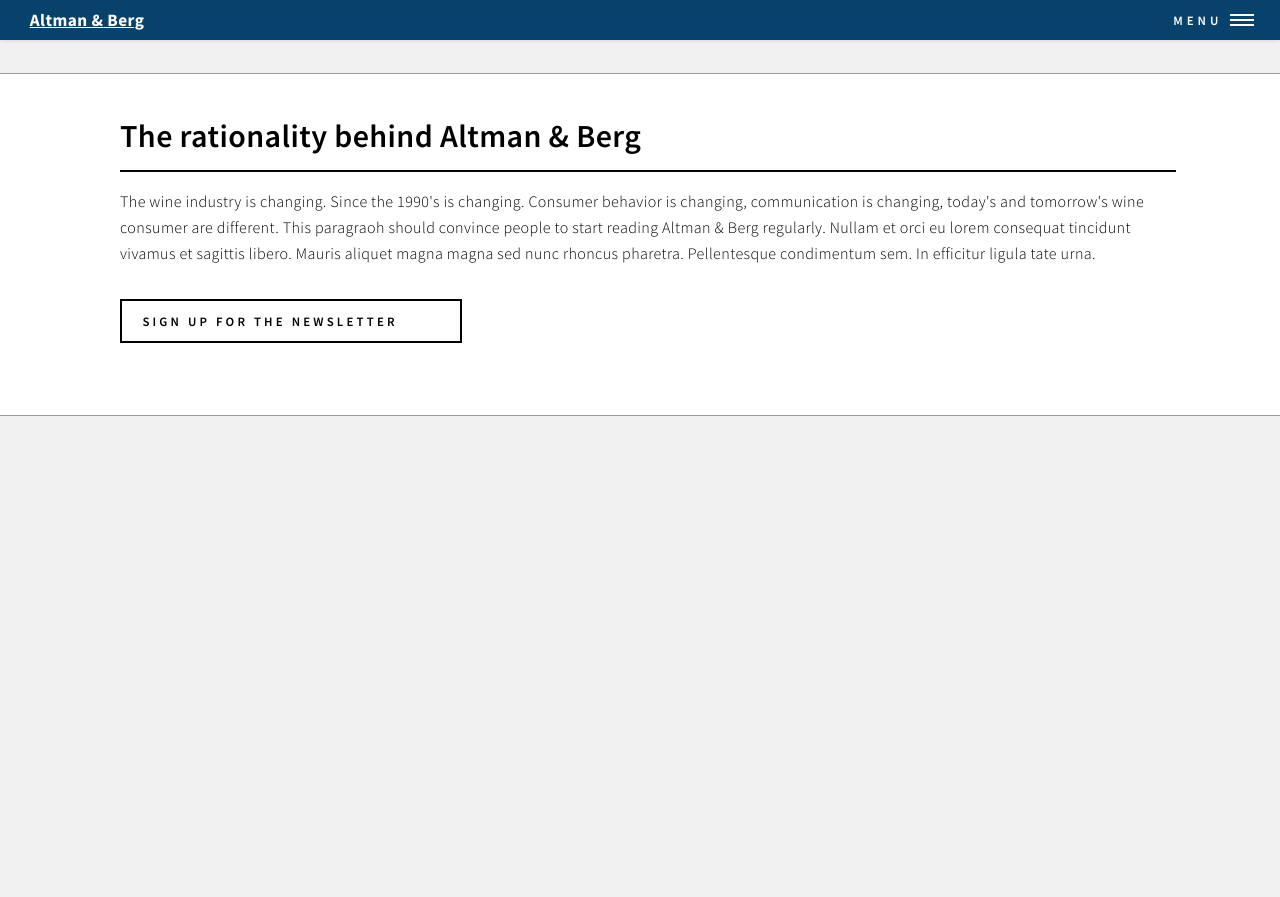
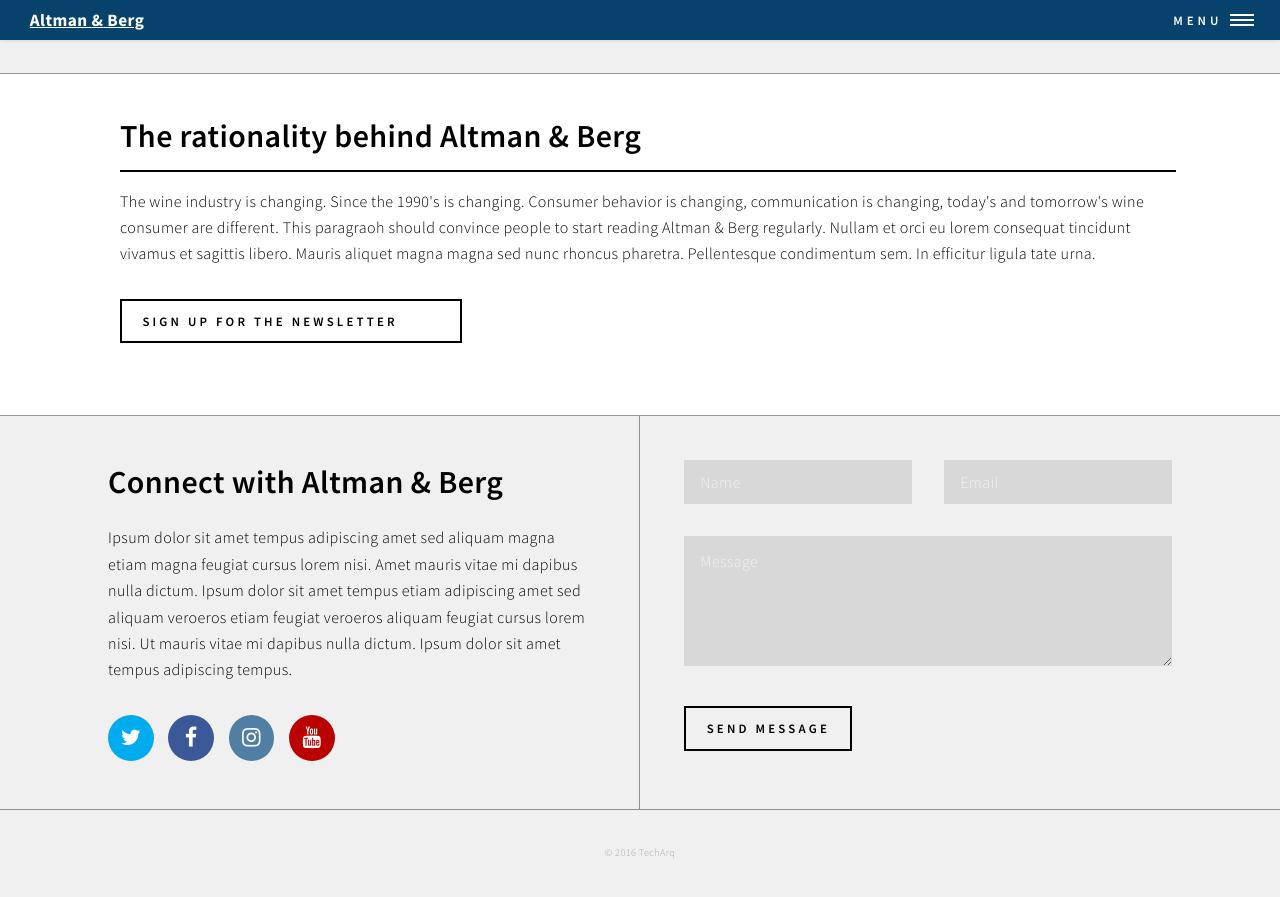
Before and after one commit to gasparlg/jekyll-test-one, a Jekyll site: the page built from index.html, in a window 1280 px wide and 900 px high, scrolled down 1880 px. Shown: the top 897 px of the window. Built offline with Jekyll 4.4.1, drawn with Linux system fonts in a browser that asks for light colours; the list of posts is cut into pages by our own code; before the commit the page ends 2296 px from its top, so only the background shows below that.

Commit message:
added the bottom section of the index

```diff
--- a/_layouts/default.html
+++ b/_layouts/default.html
@@ -23,7 +23,7 @@
     </head>
     <body>
         <div class="mainpage">
-        <div id="wrapper" class="mainpage"> <!-- from index -->
+
 
         <!-- Header --> <!-- from index -->
         <header id="header" class="alt">
@@ -74,7 +74,7 @@
         </header>
         -->
             {{content}}
-            </div>
+
             </div>
             <!-- Scripts -->
             <script src="{{site.baseurl}}/js/jquery.min.js"></script>
--- a/index.html
+++ b/index.html
@@ -5,6 +5,8 @@ layout:  default
 <main role="main" class="cf">
 <article class="posts">
 -->
+
+<div id="wrapper" class="mainpage">
 
     <div id="main">
     <section class="main">
@@ -76,6 +78,50 @@ layout:  default
 
             </div>
 
+
+    <!-- Footer -->
+
+            <footer id="footer" >
+                <div class="inner">
+                    <section>
+
+                        <h2><a name="contact">Connect with Altman &amp; Berg</a></h2>
+
+                        <p>Ipsum dolor sit amet tempus adipiscing amet sed aliquam magna etiam magna feugiat cursus lorem nisi. Amet mauris vitae mi dapibus nulla dictum. Ipsum dolor sit amet tempus etiam adipiscing amet sed aliquam veroeros etiam feugiat veroeros aliquam feugiat cursus lorem nisi. Ut mauris vitae mi dapibus nulla dictum. Ipsum dolor sit amet tempus adipiscing tempus.</p>
+                        <ul class="icons style2">
+                            <li><a href="#" class="icon fa-twitter"><span class="label">Twitter</span></a></li>
+                            <li><a href="#" class="icon fa-facebook"><span class="label">Facebook</span></a></li>
+                            <li><a href="#" class="icon fa-instagram"><span class="label">Instagram</span></a></li>
+                            <li><a href="#" class="icon fa-youtube"><span class="label">YouTube</span></a></li>
+                        </ul>
+                    </section>
+
+
+                    <section>
+                        <form method="post" action="#">
+                            <div class="field half first">
+                                <input type="text" name="name" id="name" placeholder="Name" />
+                            </div>
+                            <div class="field half">
+                                <input type="email" name="email" id="email" placeholder="Email" />
+                            </div>
+                            <div class="field">
+                                <textarea name="message" id="message" placeholder="Message" rows="4"></textarea>
+                            </div>
+                            <ul class="actions">
+                                <li><input type="submit" value="Send Message" /></li>
+                            </ul>
+                        </form>
+                    </section>
+                </div>
+                <div class="copyright">
+                    <p>&copy; 2016 {{site.title}}</p>
+                </div>
+            </footer>
+
+
+    </div>
+
     <!--
     </article>
 </main>
```
